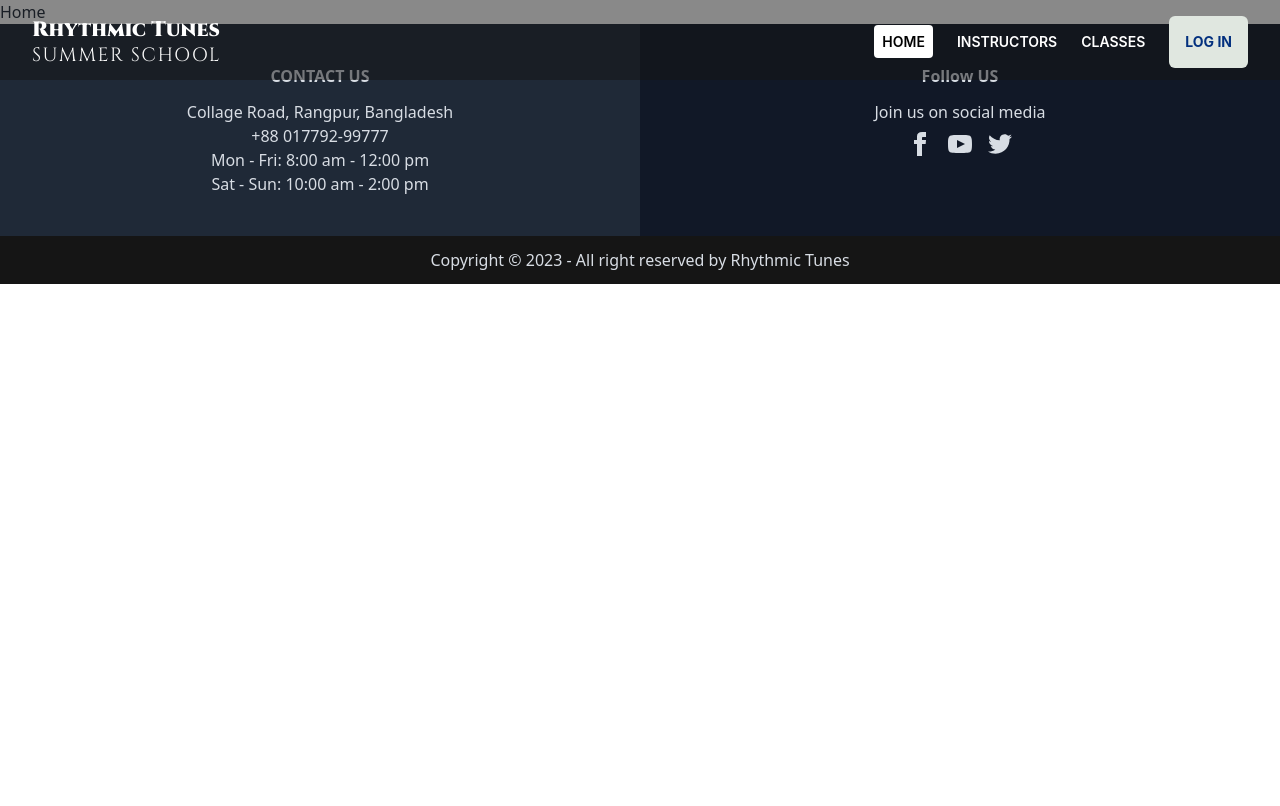
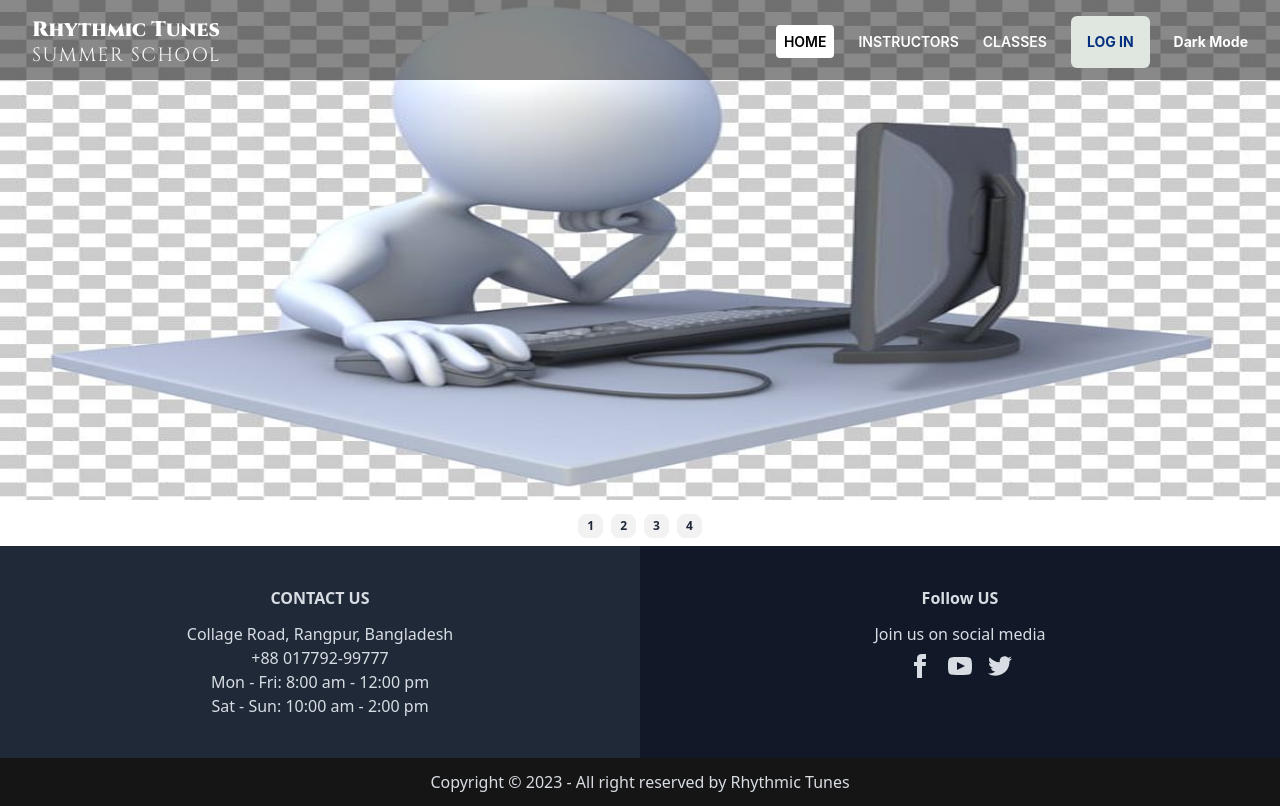
Before and after one commit to faridulccr/rhythmic-tumes-summer-school, a React (Vite) app: page / in a window 1280 px wide. Built offline with nearby package versions, Linux system fonts and the light colour scheme; no server answers.

Commit message:
dark mode added

```diff
--- a/package.json
+++ b/package.json
@@ -11,7 +11,6 @@
     },
     "dependencies": {
         "firebase": "^9.22.1",
-        "flowbite": "^1.6.5",
         "localforage": "^1.10.0",
         "match-sorter": "^6.3.1",
         "react": "^18.2.0",
--- a/src/components/header/Header.jsx
+++ b/src/components/header/Header.jsx
@@ -1,9 +1,22 @@
-import "flowbite/dist/flowbite.min.js";
+import { useEffect, useState } from "react";
 import Account from "./Account";
 import "./Account.style.css";
 import ActiveRoute from "./ActiveRoute";
 
 const Header = () => {
+    const [isDark, setIsDark] = useState(false);
+    const [hide, setHide] = useState(true);
+
+    useEffect(() => {
+        if (isDark) {
+            document.documentElement.classList.add("dark");
+            document.documentElement.setAttribute("data-theme", "dark");
+        } else {
+            document.documentElement.classList.remove("dark");
+            document.documentElement.setAttribute("data-theme", "light");
+        }
+    }, [isDark]);
+
     return (
         <header className="max-w-screen-xl mx-auto bg-[rgba(21,21,21,0.5)] h-20 fixed z-[9999999] w-full px-8 pt-3.5 md:pt-4">
             <nav>
@@ -17,11 +30,8 @@ const Header = () => {
                         </span>
                     </a>
                     <button
-                        data-collapse-toggle="navbar-default"
-                        type="button"
+                        onClick={() => setHide(!hide)}
                         className="inline-flex items-center p-2 ml-3 text-sm text-white rounded-lg md:hidden bg-slate-600 hover:bg-slate-900 focus:outline-none"
-                        aria-controls="navbar-default"
-                        aria-expanded="false"
                     >
                         <svg
                             className="w-6 h-6"
@@ -38,8 +48,9 @@ const Header = () => {
                         </svg>
                     </button>
                     <div
-                        className="hidden w-full md:block bg-[#beb1b1] md:bg-[rgba(21,21,21,0)] md:w-auto px-8 md:px-0 py-4 md:py-0"
-                        id="navbar-default"
+                        className={`${
+                            hide ? "hidden" : "block"
+                        } w-full md:block bg-[#100427] dark:bg-gray-800 md:dark:bg-[rgba(21,21,21,0)] md:bg-[rgba(21,21,21,0)] md:w-auto px-8 md:px-0 py-4 md:py-0`}
                     >
                         <ul className="font-['Inter'] text-sm flex flex-col items-center md:flex-row gap-3 md:gap-6">
                             <li>
@@ -54,6 +65,14 @@ const Header = () => {
                                 <ActiveRoute to="/classes">Classes</ActiveRoute>
                             </li>
                             <Account />
+                            <li
+                                className={`cursor-pointer font-bold text-white md:text-${
+                                    isDark ? "white" : "black"
+                                }`}
+                                onClick={() => setIsDark(!isDark)}
+                            >
+                                {isDark ? "Light Mode" : "Dark Mode"}
+                            </li>
                         </ul>
                     </div>
                 </div>
--- /dev/null
+++ b/src/routes/Home/Carosel.jsx
@@ -0,0 +1,38 @@
+import img from "../../assets/others/signup3.jpg";
+
+const Carosel = () => {
+    return (
+        <>
+            <div className="carousel w-full h-[500px]">
+                <div id="item1" className="carousel-item w-full">
+                    <img src={img} className="w-full h-full" />
+                </div>
+                <div id="item2" className="carousel-item w-full">
+                    <img src={img} className="w-full h-full" />
+                </div>
+                <div id="item3" className="carousel-item w-full">
+                    <img src={img} className="w-full h-full" />
+                </div>
+                <div id="item4" className="carousel-item w-full">
+                    <img src={img} className="w-full h-full" />
+                </div>
+            </div>
+            <div className="flex justify-center w-full py-2 gap-2">
+                <a href="#item1" className="btn btn-xs">
+                    1
+                </a>
+                <a href="#item2" className="btn btn-xs">
+                    2
+                </a>
+                <a href="#item3" className="btn btn-xs">
+                    3
+                </a>
+                <a href="#item4" className="btn btn-xs">
+                    4
+                </a>
+            </div>
+        </>
+    );
+};
+
+export default Carosel;
--- a/src/routes/Home/Home.jsx
+++ b/src/routes/Home/Home.jsx
@@ -1,10 +1,11 @@
 import useTitle from "../../hooks/useTitle";
+import Carosel from "./Carosel";
 
 const Home = () => {
     useTitle("Home");
     return (
         <>
-            <h1>Home</h1>
+            <Carosel />
         </>
     );
 };
--- a/src/routes/sign-up/SignUp.jsx
+++ b/src/routes/sign-up/SignUp.jsx
@@ -101,7 +101,7 @@ const SignUp = () => {
                         )}
                         {errors.password?.type === "maxLength" && (
                             <span className="text-red-600 bg-black p-2 rounded mt-1 inline-block">
-                                Password must be less than 20 or equal
+                                Password must be less than 20 character or equal
                             </span>
                         )}
                         {errors.password?.type === "pattern" && (
--- a/tailwind.config.js
+++ b/tailwind.config.js
@@ -1,10 +1,6 @@
 /** @type {import('tailwindcss').Config} */
 export default {
-    content: [
-        "./index.html",
-        "./src/**/*.{js,ts,jsx,tsx}",
-        "./node_modules/flowbite/**/*.js",
-    ],
+    content: ["./index.html", "./src/**/*.{js,ts,jsx,tsx}"],
     theme: {
         extend: {},
         screens: {
@@ -21,10 +17,10 @@ export default {
             // => @media (min-width: 1536px) { ... } },
         },
     },
-    plugins: [require("daisyui"), require("flowbite/plugin")],
-    // darkMode: 'class',
+    plugins: [require("daisyui")],
+    darkMode: "class",
     daisyui: {
-        themes: ["light"],
-        // themes: false,
+        // themes: ["light", "dark"],
+        themes: false,
     },
 };
```
Also changed, not shown: src/assets/others/dark-mode.png (added).
